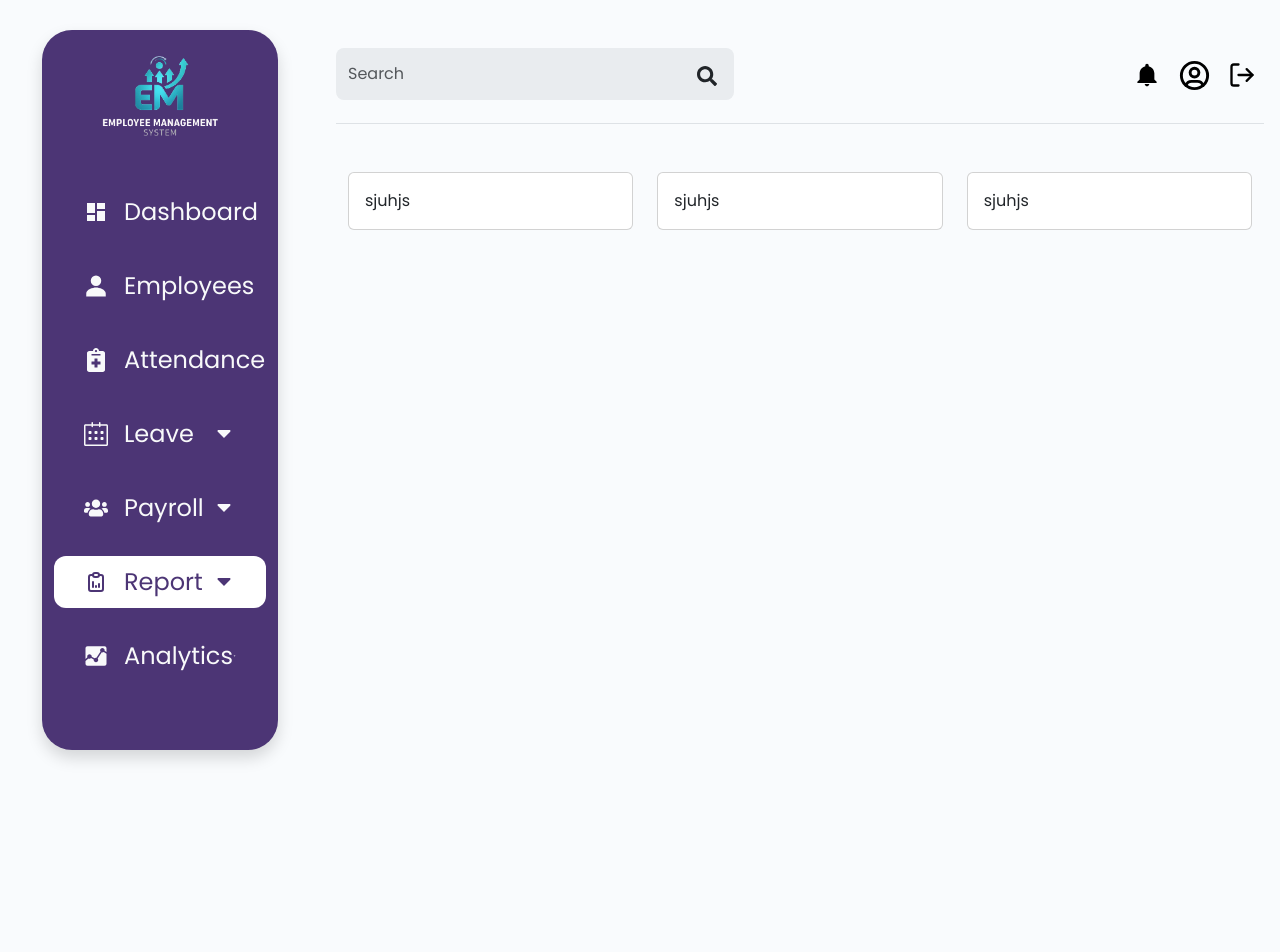
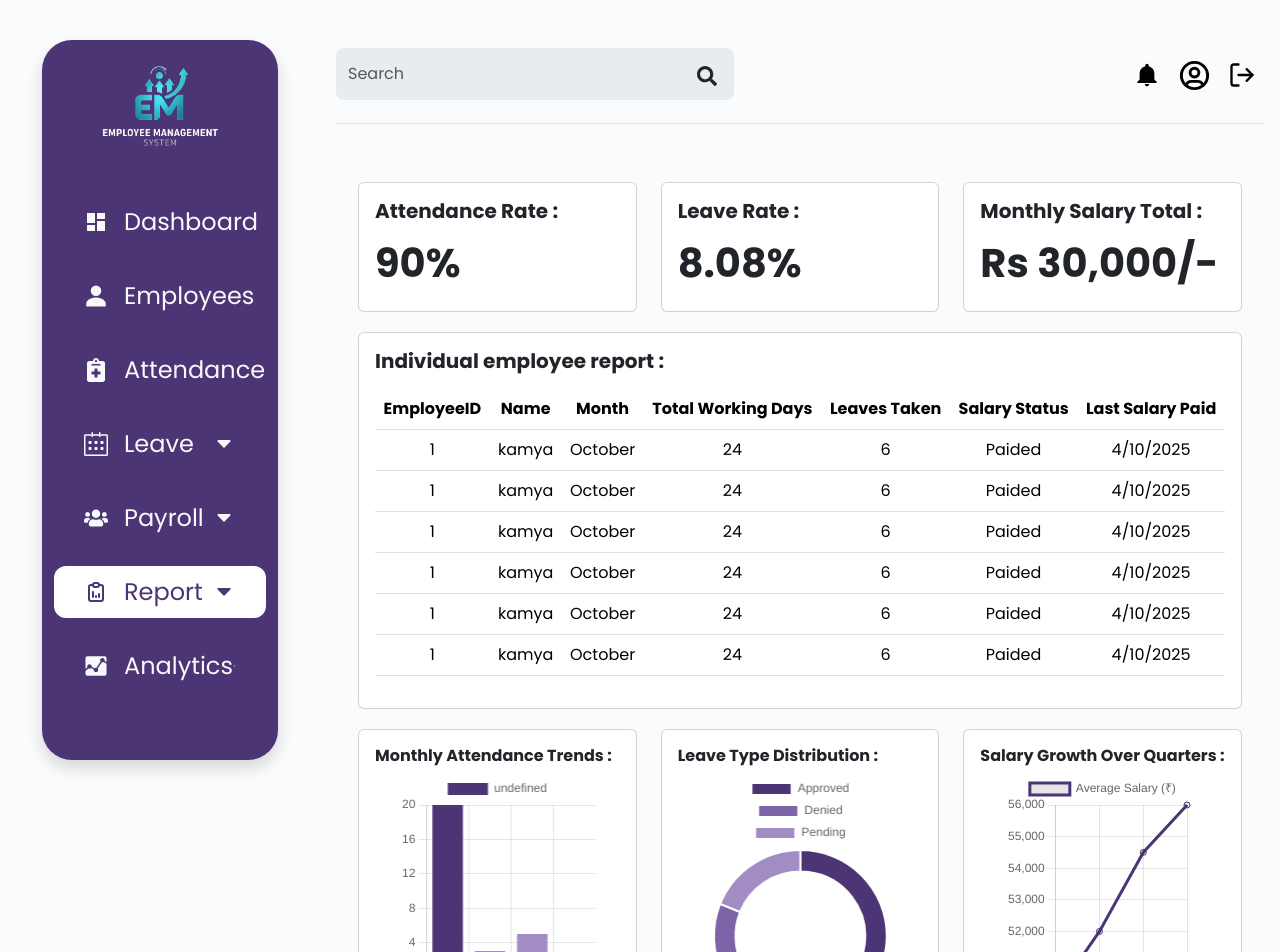
Before and after one commit to arabictech/ems, a React (Create React App) app in the folder frontend/: page /report in a window 1280 px wide. Shown: the top 952 px of the page. Before the commit the page ends 800 px from the top, so only its background shows below. Built offline with nearby package versions, Linux system fonts and the light colour scheme; the HTML template or start-up script is replaced by a standard one.

Commit message:
updates in report page

```diff
--- a/frontend/src/App.css
+++ b/frontend/src/App.css
@@ -146,9 +146,7 @@ body {
 }
 
 .dashboard-container {
-  box-shadow: 0 0 10px rgba(0, 0, 0, 0.1);
-  padding: 20px;
-  border-radius: 12px;
+  padding: 10px;
 }
 
 .profile-image {
--- a/frontend/src/Components/Report.jsx
+++ b/frontend/src/Components/Report.jsx
@@ -3,30 +3,153 @@ import Card from 'react-bootstrap/Card';
 import CardBody from 'react-bootstrap/esm/CardBody';
 import Row from "react-bootstrap/Row";
 import Col from "react-bootstrap/Col";
+import Table from "react-bootstrap/Table"
+import { AttendanceChart, LeaveChart, SalaryChart } from './chart';
 
 const Report = () => {
     return (
         <div className='main-content'>
-            <div>
+            <div className='dashboard-container'>
                 <Row>
                     <Col lg={4} md={6}>
                         <Card>
                             <CardBody>
-                                sjuhjs
+                                <h5 className='fw-bold'>Attendance Rate :</h5>
+                                <h1 className='fw-bold mt-3'>90%</h1>
                             </CardBody>
                         </Card>
                     </Col>
                     <Col lg={4} md={6}>
                         <Card>
                             <CardBody>
-                                sjuhjs
+                                <h5 className='fw-bold'>Leave Rate :</h5>
+                                <h1 className='fw-bold mt-3'>8.08%</h1>
                             </CardBody>
                         </Card>
                     </Col>
                     <Col lg={4} md={6}>
                         <Card>
                             <CardBody>
-                                sjuhjs
+                                <h5 className='fw-bold'>Monthly Salary Total :</h5>
+                                <h1 className='mt-3 fw-bold'>Rs 30,000/-</h1>
+                            </CardBody>
+                        </Card>
+                    </Col>
+                </Row>
+            </div>
+            <div className="dashboard-container">
+
+                <Row>
+                    <Col lg={12} md={6}>
+                        <Card className='overflow-auto'>
+                            <CardBody>
+                                <h5 className='fw-bold'>Individual employee report :</h5>
+                                <Table className='mt-3 text-center'>
+                                    <thead>
+                                        <tr>
+                                            <th>EmployeeID</th>
+                                            <th>Name</th>
+                                            <th>Month</th>
+                                            <th>Total Working Days</th>
+                                            <th>Leaves Taken</th>
+                                            <th>Salary Status</th>
+                                            <th>Last Salary Paid</th>
+                                        </tr>
+                                    </thead>
+                                    <tbody>
+                                        <tr>
+                                            <td>1</td>
+                                            <td>kamya</td>
+                                            <td>October</td>
+                                            <td>24</td>
+                                            <td>6</td>
+                                            <td>Paided</td>
+                                            <td>4/10/2025</td>
+                                        </tr>
+                                        <tr>
+                                            <td>1</td>
+                                            <td>kamya</td>
+                                            <td>October</td>
+                                            <td>24</td>
+                                            <td>6</td>
+                                            <td>Paided</td>
+                                            <td>4/10/2025</td>
+                                        </tr>
+                                        <tr>
+                                            <td>1</td>
+                                            <td>kamya</td>
+                                            <td>October</td>
+                                            <td>24</td>
+                                            <td>6</td>
+                                            <td>Paided</td>
+                                            <td>4/10/2025</td>
+                                        </tr>
+                                        <tr>
+                                            <td>1</td>
+                                            <td>kamya</td>
+                                            <td>October</td>
+                                            <td>24</td>
+                                            <td>6</td>
+                                            <td>Paided</td>
+                                            <td>4/10/2025</td>
+                                        </tr>
+                                        <tr>
+                                            <td>1</td>
+                                            <td>kamya</td>
+                                            <td>October</td>
+                                            <td>24</td>
+                                            <td>6</td>
+                                            <td>Paided</td>
+                                            <td>4/10/2025</td>
+                                        </tr>
+                                        <tr>
+                                            <td>1</td>
+                                            <td>kamya</td>
+                                            <td>October</td>
+                                            <td>24</td>
+                                            <td>6</td>
+                                            <td>Paided</td>
+                                            <td>4/10/2025</td>
+                                        </tr>
+
+
+                                    </tbody>
+                                </Table>
+                            </CardBody>
+                        </Card>
+                    </Col>
+                </Row>
+            </div>
+            <div className="dashboard-container">
+                <Row>
+                    <Col lg={4} md={6}>
+                        <Card>
+                            <CardBody>
+                                <h6 className='fw-bold'>Monthly Attendance Trends :</h6>
+                                <div className='d-flex justify-content-center'>
+                                    <AttendanceChart />
+                                </div>
+
+                            </CardBody>
+                        </Card>
+                    </Col>
+                    <Col lg={4} md={6}>
+                        <Card>
+                            <CardBody>
+                                <h6 className='fw-bold'>Leave Type Distribution :</h6>
+                                <div className='d-flex justify-content-center'>
+                                    <LeaveChart />
+                                </div>
+                            </CardBody>
+                        </Card>
+                    </Col>
+                    <Col lg={4} md={6}>
+                        <Card>
+                            <CardBody>
+                                <h6 className='fw-bold'>Salary Growth Over Quarters :</h6>
+                                <div className='d-flex justify-content-center'>
+                                    <SalaryChart />
+                                </div>
                             </CardBody>
                         </Card>
                     </Col>
--- a/frontend/src/Components/chart.jsx
+++ b/frontend/src/Components/chart.jsx
@@ -1,17 +1,17 @@
 import React from 'react'
-import { Doughnut } from 'react-chartjs-2';
+import { Bar, Doughnut, Line } from 'react-chartjs-2';
 import { Chart as ChartJS, ArcElement, Tooltip, Legend } from 'chart.js';
 
 ChartJS.register(ArcElement, Tooltip, Legend);
 
 const Chart = () => {
     const data = {
-        labels: ["Female", "Male","Female", "Male"],
+        labels: ["Female", "Male", "Female", "Male"],
         datasets: [
             {
-                label: "Present",
-                data: [2, 4],
-                backgroundColor: ['#FF6384', '#36A2EB'], // Example colors
+
+                data: [20, 4, 8, 9],
+                backgroundColor: ["#4c3575", "#7d63a8ff", "#a18cc4ff", "#d3c2f0ff"],
                 hoverOffset: 4,
                 cutout: "75%",
             },
@@ -20,14 +20,84 @@ const Chart = () => {
 
     const options = {
         responsive: true,
-        maintainAspectRatio: false, // Essential for independent sizing
-        aspectRatio: 1.5, // You can remove this if you want full control via CSS
+        maintainAspectRatio: false,
+        aspectRatio: 1.5,
     };
     return (
-        <div style={{ width: '80%', height: '280px' }}> {/* Set desired width here */}
+        <div style={{ width: '80%', height: '280px' }}>
             <Doughnut data={data} options={options} />
         </div>
     )
 }
 
 export default Chart
+
+export const AttendanceChart = () => {
+    const data = {
+        labels: ["Present", "Absent", "Leave", "Holiday"],
+        datasets: [
+            {
+                data: [20, 3, 5, 2],
+                backgroundColor: ["#4c3575", "#7d63a8ff", "#a18cc4ff", "#d3c2f0ff"]
+            },
+        ],
+    };
+    const options = {
+        responsive: true,
+        maintainAspectRatio: false,
+        aspectRatio: 1.5,
+    };
+    return (
+        <div style={{ width: '80%', height: '250px' }}>
+            <Bar data={data} options={options} />
+        </div>
+    )
+}
+
+export const LeaveChart = () => {
+    const data = {
+        labels: ["Approved", "Denied", "Pending"],
+        datasets: [
+            {
+                data: [20, 10, 7],
+                backgroundColor: ["#4c3575", "#7d63a8ff", "#a18cc4ff"],
+                hoverOffset: 4,
+                cutout: "75%",
+            },
+        ],
+    };
+    const options = {
+        responsive: true,
+        maintainAspectRatio: false,
+        aspectRatio: 1.5,
+    };
+    return (
+        <div style={{ width: '80%', height: '250px' }}>
+            <Doughnut data={data} options={options} />
+        </div>
+    )
+}
+
+export const SalaryChart = () => {
+    const data = {
+        labels: ["Sep", "Oct", "Nov", "Dec"],
+        datasets: [
+            {
+                label: "Average Salary (₹)",
+                data: [50000, 52000, 54500, 56000],
+                borderColor: "#4c3575",
+
+            },
+        ],
+    };
+    const options = {
+        responsive: true,
+        maintainAspectRatio: false,
+        aspectRatio: 1.5,
+    };
+    return (
+        <div style={{ width: '80%', height: '250px' }}>
+            <Line data={data} options={options} />
+        </div>
+    )
+}
```
